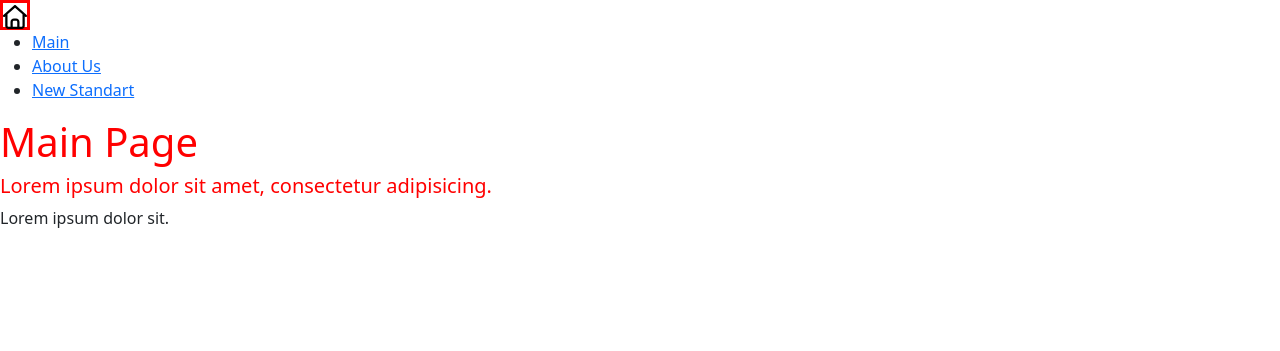
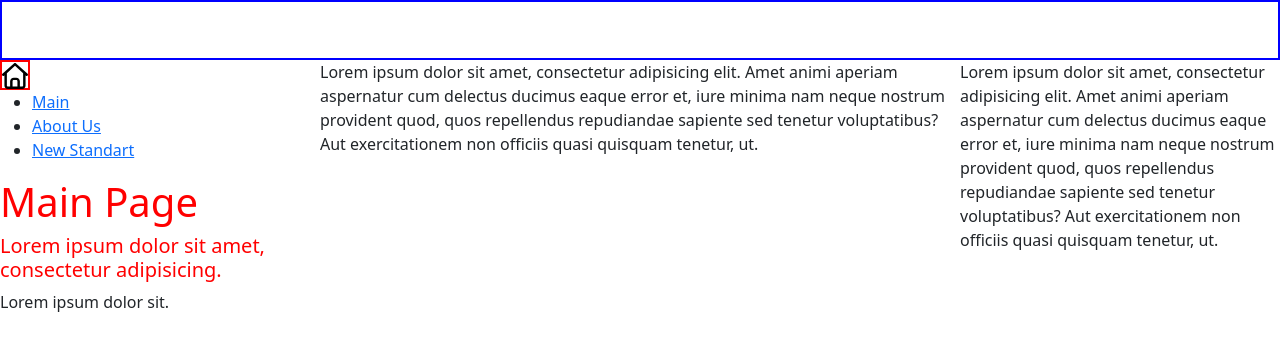
Before and after one commit to iztelinside/my-django-project-to-python-01-mar-2026, a Django app: page / in a window 1280 px wide. Shown: the top 351 px of the page. Run offline with Django 5.2, Linux system fonts and the light colour scheme.

Commit message:
commit 03-05 - Статические файлы. Добавление Bootstrap-img

```diff
--- a/itdevelop/main/static/main/css/main.css
+++ b/itdevelop/main/static/main/css/main.css
@@ -1,10 +1,28 @@
 h1, h2, h3, h4, h5, h6 {
   color: red;
 }
-
+#header{
+    height: 60px;
+    border: 2px solid blue;
+}
+#main{
+    display: flex;
+}
 .main__left_logo{
     width: 30px;
     height: 30px;
-    border-style: solid;
-    border-color: red;
+
+    border: 2px solid red;
 }
+
+#main__left{
+    float: left;
+    width: 25%;
+}
+#main__basic{
+    width: 50%;
+}
+
+#main__right{
+    width: 25%;
+}
--- a/itdevelop/main/templates/main/layout.html
+++ b/itdevelop/main/templates/main/layout.html
@@ -19,8 +19,8 @@
         </div>
         <div class="main__lest_list">
             <ul>
-                <li><a href="">Main</a></li>
-                <li><a href="">About Us</a></li>
+                <li><a href="{% url 'home' %}">Main</a></li>
+                <li><a href="{% url 'about' %}">About Us</a></li>
                 <li><a href="">New Standart</a></li>
             </ul>
         </div>
@@ -30,8 +30,15 @@
             {% endblock %}
         </div>
     </div>
-    <div id="main__basic"></div>
-    <div id="main__right"></div>
+    <div id="main__basic">
+        <div class="main__basic_text">
+            <p>Lorem ipsum dolor sit amet, consectetur adipisicing elit. Amet animi aperiam aspernatur cum delectus ducimus eaque error et, iure minima nam neque nostrum provident quod, quos repellendus repudiandae sapiente sed tenetur voluptatibus? Aut exercitationem non officiis quasi quisquam tenetur, ut.</p>
+
+        </div>
+    </div>
+    <div id="main__right">
+        <p>Lorem ipsum dolor sit amet, consectetur adipisicing elit. Amet animi aperiam aspernatur cum delectus ducimus eaque error et, iure minima nam neque nostrum provident quod, quos repellendus repudiandae sapiente sed tenetur voluptatibus? Aut exercitationem non officiis quasi quisquam tenetur, ut.</p>
+    </div>
 </div>
 <div id="footer"></div>
 
--- a/itdevelop/main/urls.py
+++ b/itdevelop/main/urls.py
@@ -4,6 +4,6 @@ from . import views
 
 urlpatterns = [
 
-    path("", views.index),
-    path('about/', views.about),
+    path("", views.index, name="home"),
+    path('about/', views.about, name="about"),
 ]
```
